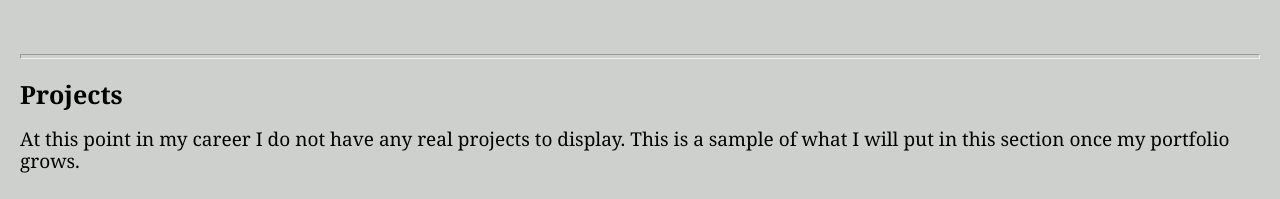
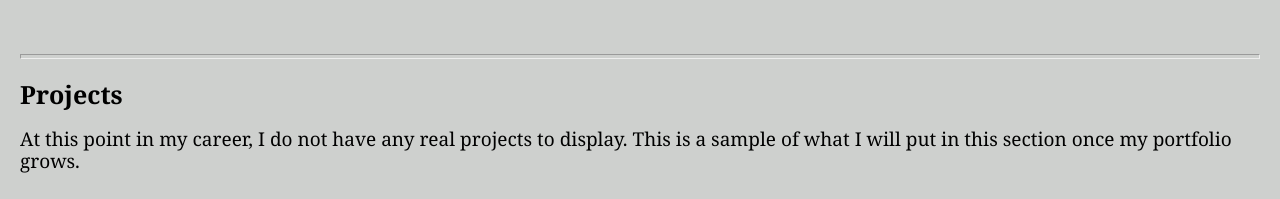
Before and after one commit to AaronCatullo/My-Portfolio, a plain HTML site: page index.html in a window 1280 px wide. Shown: the part 1227-1426 px from the top of the page. Drawn offline with nearby package versions, Linux system fonts and the light colour scheme; a script that the page names is missing.

Commit message:
Grammer corrected

```diff
--- a/index.html
+++ b/index.html
@@ -101,7 +101,7 @@
 
     <section id="portfolio">
       <h2>Projects</h2>
-        <p>At this point in my career I do not have any real projects to display. This is a sample of what I will put in this section once my portfolio grows.</p>
+        <p>At this point in my career, I do not have any real projects to display. This is a sample of what I will put in this section once my portfolio grows.</p>
         <div class="group">
           <div class="item">
             <img src="images/projects/wine-image.jpg" alt="Wine glasses cheersing" />
```
